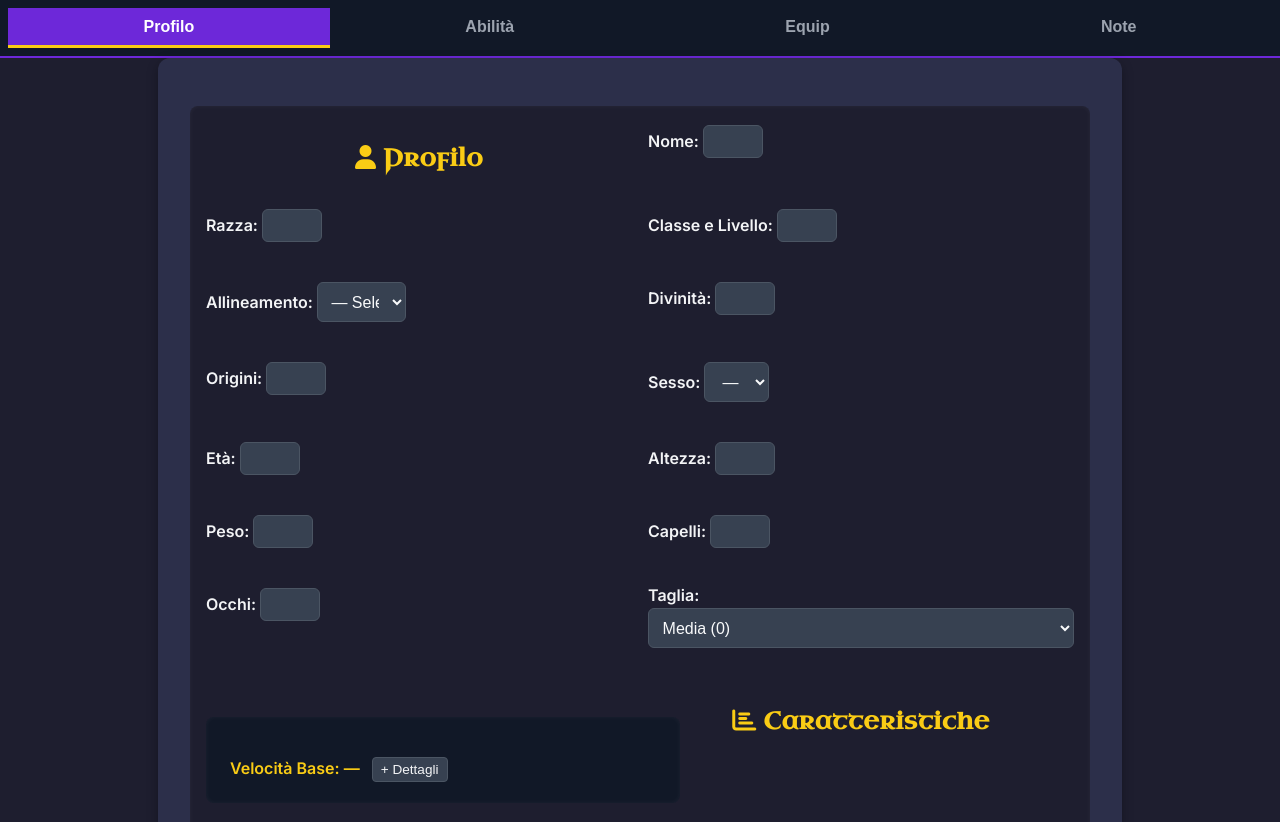
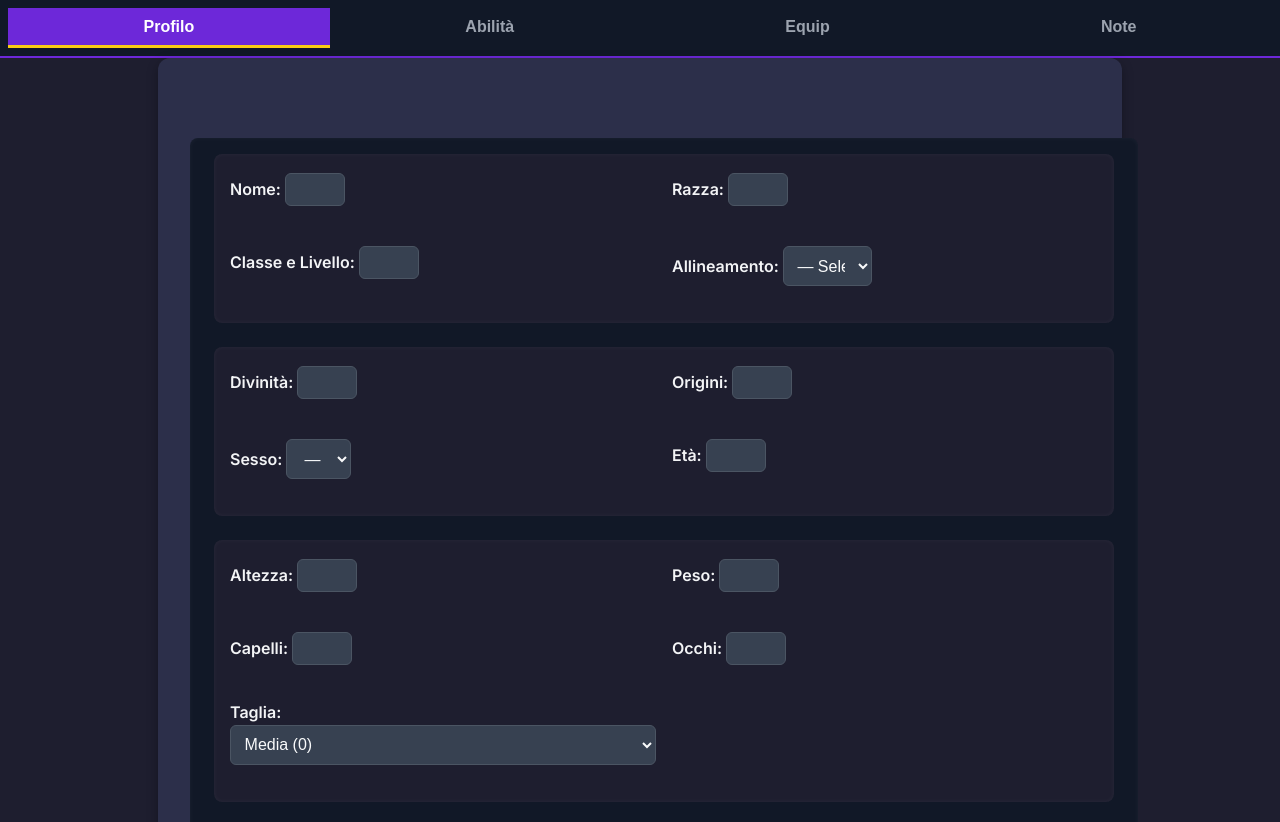
Before and after one commit to Strang394/pathfinder, a plain HTML site: page index.html in a window 1280 px wide. Shown: the top 822 px of the page. Drawn offline with Linux system fonts and the light colour scheme; no server answers.

Commit message:
Update index.html

```diff
--- a/index.html
+++ b/index.html
@@ -39,12 +39,12 @@
 
   <!-- SEZIONE: PROFILO -->
 
-  <div class="form-grid"> <h2><i class="fas fa-user"></i> Profilo</h2>
+<div class="blocco">
+  <div class="form-grid">
     <div><label>Nome: <input type="text" id="nome" class="auto-resize" /></label></div>
     <div><label>Razza: <input type="text" id="razza" class="auto-resize"/></label></div>
     <div><label>Classe e Livello: <input type="text" id="classeLivello" class="auto-resize" /></label></div>
-    <div>
-  <label>Allineamento:
+    <div><label>Allineamento:
       <select id="allineamento" class="select-small">
         <option value="">— Seleziona —</option>
         <option value="LB">LB</option>
@@ -57,27 +57,29 @@
         <option value="NM">NM</option>
         <option value="CM">CM</option>
       </select>
-  </label>
+    </label></div>
   </div>
+
+  <div class="form-grid">
     <div><label>Divinità: <input type="text" id="divinita" class="auto-resize" /></label></div>
     <div><label>Origini: <input type="text" id="origini" class="auto-resize" /></label></div>
-    <div>
-  <label>Sesso:
+    <div><label>Sesso:
       <select id="sesso" class="select-small">
         <option value="">—</option>
         <option value="M">M</option>
         <option value="F">F</option>
         <option value="Altro">NA</option>
       </select>
-  </label>
+    </label></div>
+    <div><label>Età: <input type="text" id="eta" class="auto-resize input-small"/></label></div>
   </div>
-    <div><label>Età: <input type="text" id="eta" class="auto-resize"/></label></div>
-    <div><label>Altezza: <input type="text" id="altezza" class="auto-resize"/></label></div>
-    <div><label>Peso: <input type="text" id="peso" class="auto-resize"/></label></div>
+
+  <div class="form-grid">
+    <div><label>Altezza: <input type="text" id="altezza" class="auto-resize input-small" /></label></div>
+    <div><label>Peso: <input type="text" id="peso" class="auto-resize input-small"/></label></div>
     <div><label>Capelli: <input type="text" id="capelli" class="auto-resize"/></label></div>
     <div><label>Occhi: <input type="text" id="occhi" class="auto-resize"/></label></div>
-    <div>
-      <label>Taglia:
+      <div><label>Taglia:
         <select id="taglia" onchange="aggiornaTaglia()">
           <option value="0">Media (0)</option>
           <option value="-1">Piccola (-1)</option>
@@ -88,6 +90,10 @@
         </select>
       </label>
     </div>
+  </div>
+</div>
+
+
     <div class="blocco">
   <div class="header">
     <strong>Velocità Base:</strong> <span id="vel_terreno_preview">—</span>
```
Lines whose indentation alone changed are shown as unchanged.
